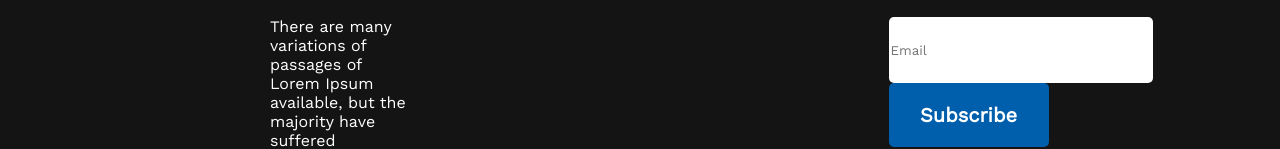
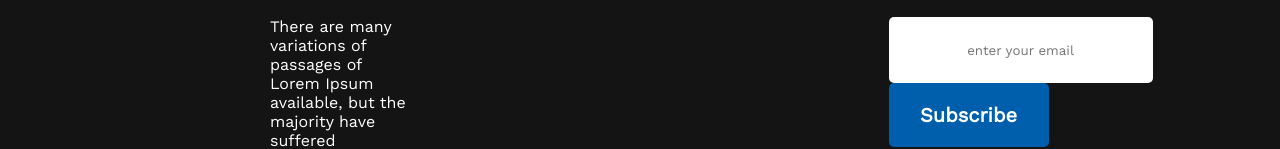
Before and after one commit to AbdulRakib196756/assignment-1, a plain HTML site: page index.html in a window 1280 px wide. Shown: the part 3685-3834 px from the top of the page. Drawn offline with nearby package versions, Linux system fonts and the light colour scheme.

Commit message:
last commit-2

```diff
--- a/index.html
+++ b/index.html
@@ -97,7 +97,7 @@
             </div>
             <div class="contact">
                 <h4 class="footer-title">Subscribe</h4>
-                <input type="email" placeholder="Email" id="email">
+                <input type="email" placeholder="enter your email" id="email">
                 <br>
                 <button class="btn-3">Subscribe</button>
 
--- a/styles/index.css
+++ b/styles/index.css
@@ -173,6 +173,7 @@ footer{
      border: none;
      border-radius: 5px;
      margin-left: 25px;
+     text-align: center;
 }
 .btn-3{
     height: 64px;
@@ -185,4 +186,5 @@ footer{
     border-radius: 5px;
     color: #FFFFFF;
 
+
 }
```
